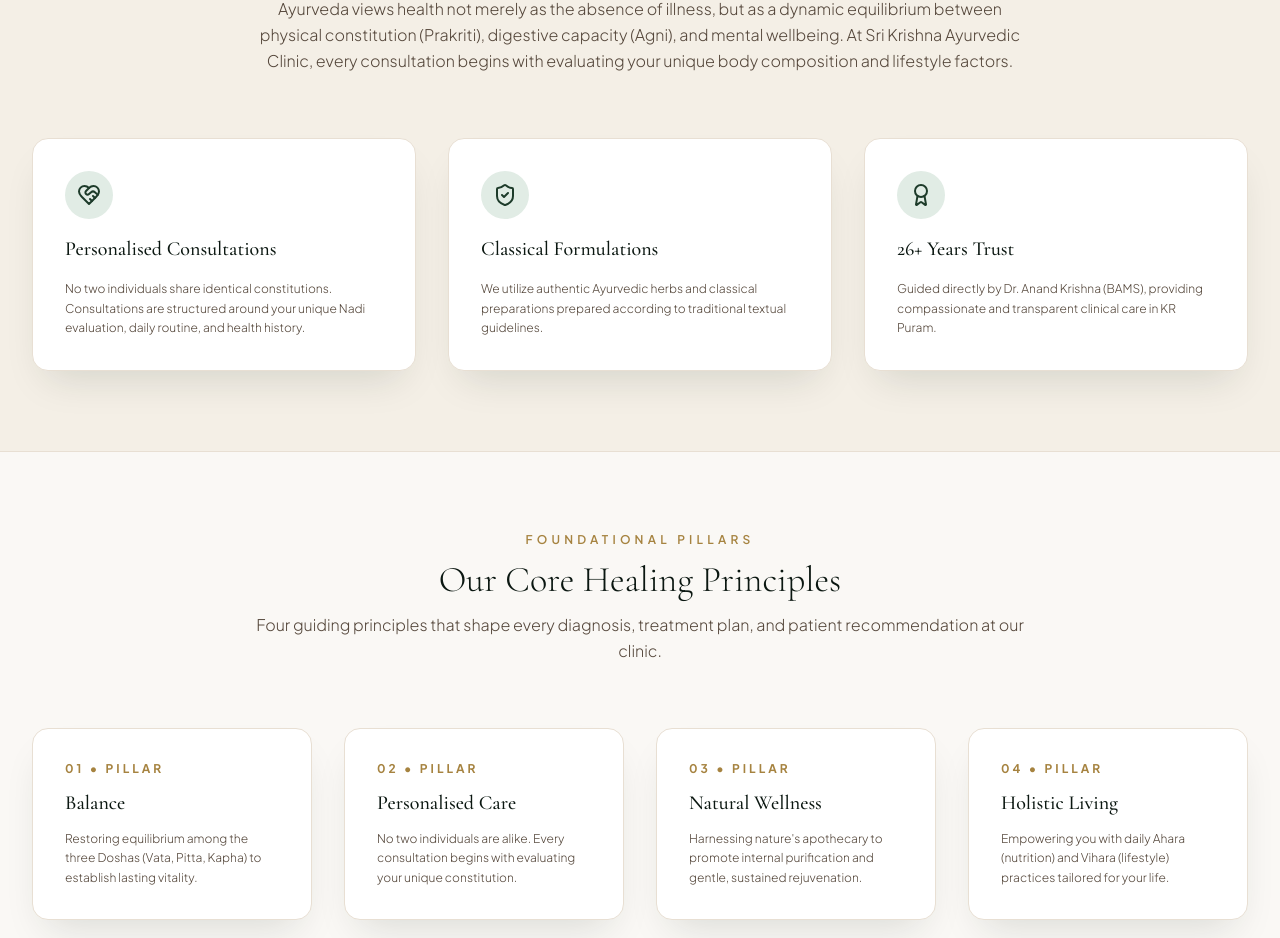
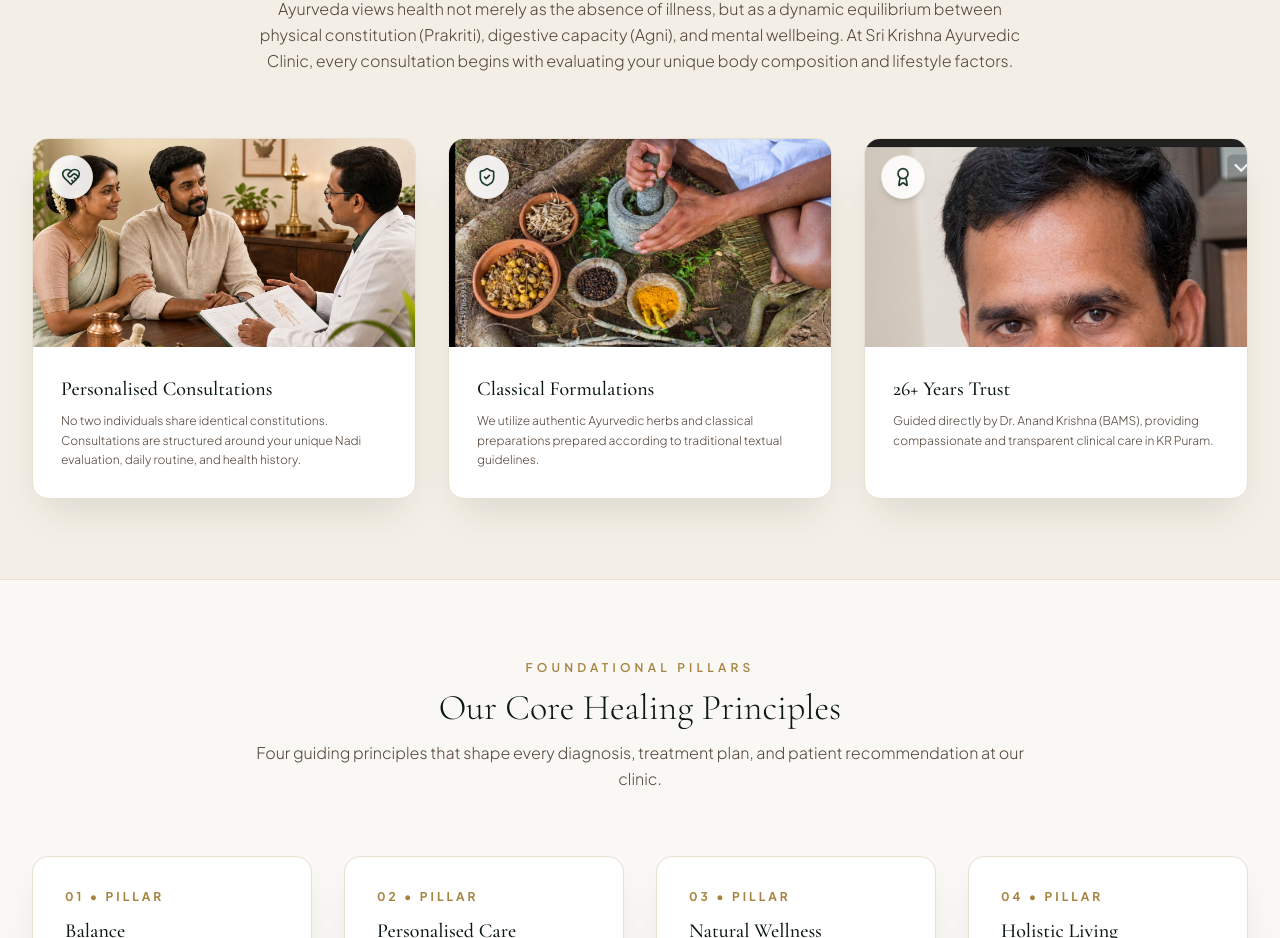
Before and after one commit to Shrikanthkk/sri-krishna-ayurvedic-, a React (Vite) app: page / in a window 1280 px wide. Shown: the part 1837-2775 px from the top of the page. Built offline with nearby package versions, Linux system fonts and the light colour scheme.

Commit message:
feat: add personal consultation image to patient-centric care section

```diff
--- a/src/data/clinicData.js
+++ b/src/data/clinicData.js
@@ -41,6 +41,7 @@
   images: {
     hero: "/images/hero_adobe_3.jpg",
     doctor: "/images/doctor.jpg",
+    consultation: "/images/consultation.png",
     herbs: "/images/hero_adobe_1.jpg",
     clinic: "/images/hero_adobe_4.jpg",
     shirodhara: "/images/shirodhara.jpg",
--- a/src/pages/Home.jsx
+++ b/src/pages/Home.jsx
@@ -99,34 +99,67 @@
           </div>
 
           <div className="grid grid-cols-1 md:grid-cols-3 gap-8">
-            <div className="bg-white p-8 rounded-2xl border border-earth-200 shadow-elevated space-y-4">
-              <div className="w-12 h-12 rounded-full bg-forest-100 text-forest-900 flex items-center justify-center font-bold">
-                <HeartHandshake className="w-6 h-6 text-forest-800" />
+            <div className="bg-white rounded-2xl border border-earth-200 shadow-elevated overflow-hidden flex flex-col group hover:-translate-y-1 transition-all duration-300">
+              <div className="h-52 overflow-hidden relative">
+                <img
+                  src={clinicData.images.consultation}
+                  alt="Personalised Consultations at Sri Krishna Ayurvedic Clinic"
+                  className="w-full h-full object-cover object-top group-hover:scale-105 transition-transform duration-500"
+                />
+                <div className="absolute top-4 left-4 w-11 h-11 rounded-full bg-white/90 backdrop-blur-sm text-forest-900 flex items-center justify-center shadow-md border border-earth-200/50">
+                  <HeartHandshake className="w-5 h-5 text-forest-800" />
                 </div>
-              <h3 className="font-serif text-xl font-medium text-forest-950">Personalised Consultations</h3>
+              </div>
+              <div className="p-7 space-y-3 flex-1 flex flex-col justify-between">
+                <div>
+                  <h3 className="font-serif text-xl font-medium text-forest-950 mb-2">Personalised Consultations</h3>
                   <p className="text-xs text-earth-800 leading-relaxed font-light">
                     No two individuals share identical constitutions. Consultations are structured around your unique Nadi evaluation, daily routine, and health history.
                   </p>
                 </div>
+              </div>
+            </div>
 
-            <div className="bg-white p-8 rounded-2xl border border-earth-200 shadow-elevated space-y-4">
-              <div className="w-12 h-12 rounded-full bg-forest-100 text-forest-900 flex items-center justify-center font-bold">
-                <ShieldCheck className="w-6 h-6 text-forest-800" />
+            <div className="bg-white rounded-2xl border border-earth-200 shadow-elevated overflow-hidden flex flex-col group hover:-translate-y-1 transition-all duration-300">
+              <div className="h-52 overflow-hidden relative">
+                <img
+                  src={clinicData.images.herbs}
+                  alt="Classical Formulations"
+                  className="w-full h-full object-cover group-hover:scale-105 transition-transform duration-500"
+                />
+                <div className="absolute top-4 left-4 w-11 h-11 rounded-full bg-white/90 backdrop-blur-sm text-forest-900 flex items-center justify-center shadow-md border border-earth-200/50">
+                  <ShieldCheck className="w-5 h-5 text-forest-800" />
                 </div>
-              <h3 className="font-serif text-xl font-medium text-forest-950">Classical Formulations</h3>
+              </div>
+              <div className="p-7 space-y-3 flex-1 flex flex-col justify-between">
+                <div>
+                  <h3 className="font-serif text-xl font-medium text-forest-950 mb-2">Classical Formulations</h3>
                   <p className="text-xs text-earth-800 leading-relaxed font-light">
                     We utilize authentic Ayurvedic herbs and classical preparations prepared according to traditional textual guidelines.
                   </p>
                 </div>
+              </div>
+            </div>
 
-            <div className="bg-white p-8 rounded-2xl border border-earth-200 shadow-elevated space-y-4">
-              <div className="w-12 h-12 rounded-full bg-forest-100 text-forest-900 flex items-center justify-center font-bold">
-                <Award className="w-6 h-6 text-forest-800" />
+            <div className="bg-white rounded-2xl border border-earth-200 shadow-elevated overflow-hidden flex flex-col group hover:-translate-y-1 transition-all duration-300">
+              <div className="h-52 overflow-hidden relative">
+                <img
+                  src={clinicData.images.doctor}
+                  alt="26+ Years Trust"
+                  className="w-full h-full object-cover object-top group-hover:scale-105 transition-transform duration-500"
+                />
+                <div className="absolute top-4 left-4 w-11 h-11 rounded-full bg-white/90 backdrop-blur-sm text-forest-900 flex items-center justify-center shadow-md border border-earth-200/50">
+                  <Award className="w-5 h-5 text-forest-800" />
                 </div>
-              <h3 className="font-serif text-xl font-medium text-forest-950">26+ Years Trust</h3>
+              </div>
+              <div className="p-7 space-y-3 flex-1 flex flex-col justify-between">
+                <div>
+                  <h3 className="font-serif text-xl font-medium text-forest-950 mb-2">26+ Years Trust</h3>
                   <p className="text-xs text-earth-800 leading-relaxed font-light">
                     Guided directly by Dr. Anand Krishna (BAMS), providing compassionate and transparent clinical care in KR Puram.
                   </p>
+                </div>
+              </div>
             </div>
           </div>
 
```
Also changed, not shown: public/images/consultation.png (added). Lines whose indentation alone changed are shown as unchanged.
